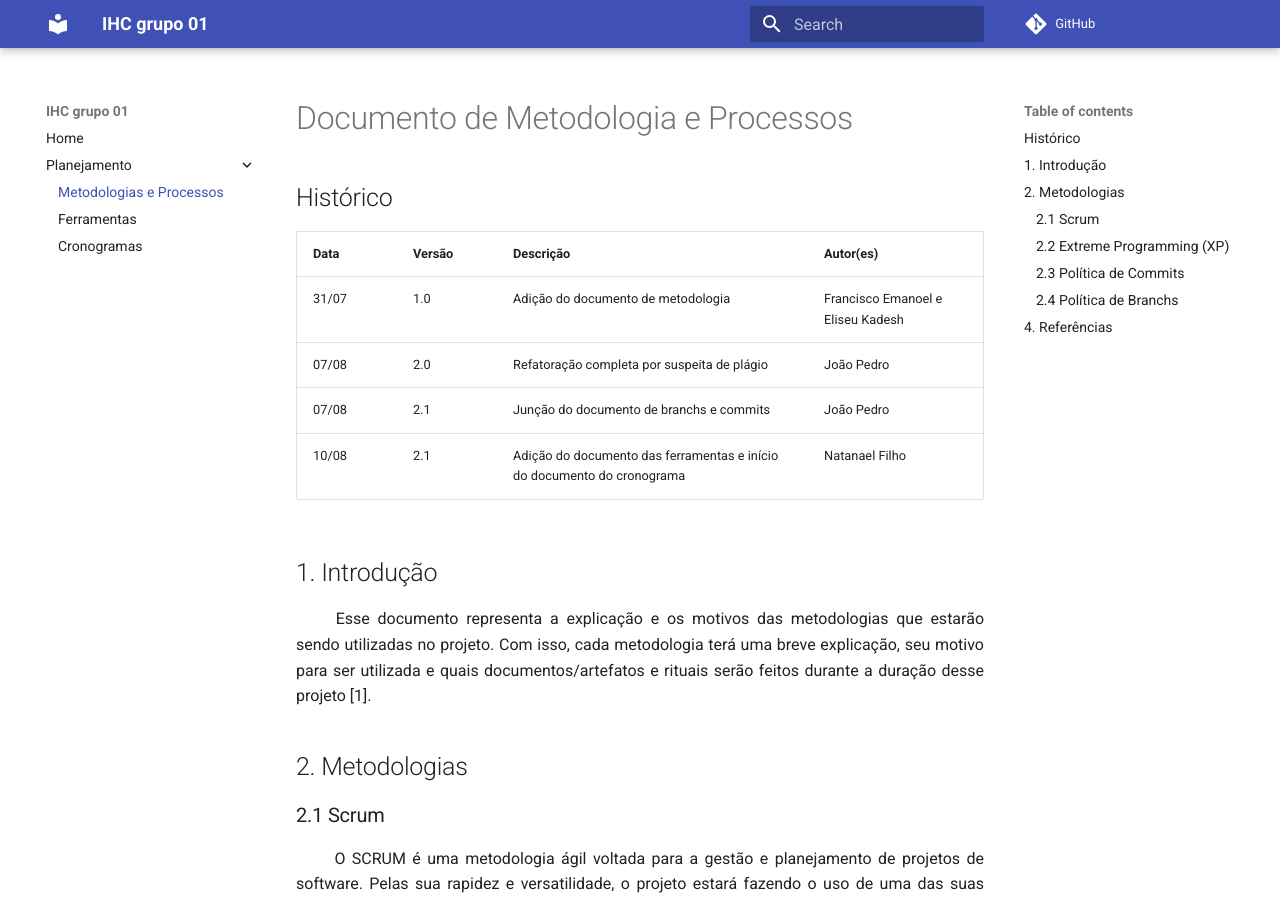
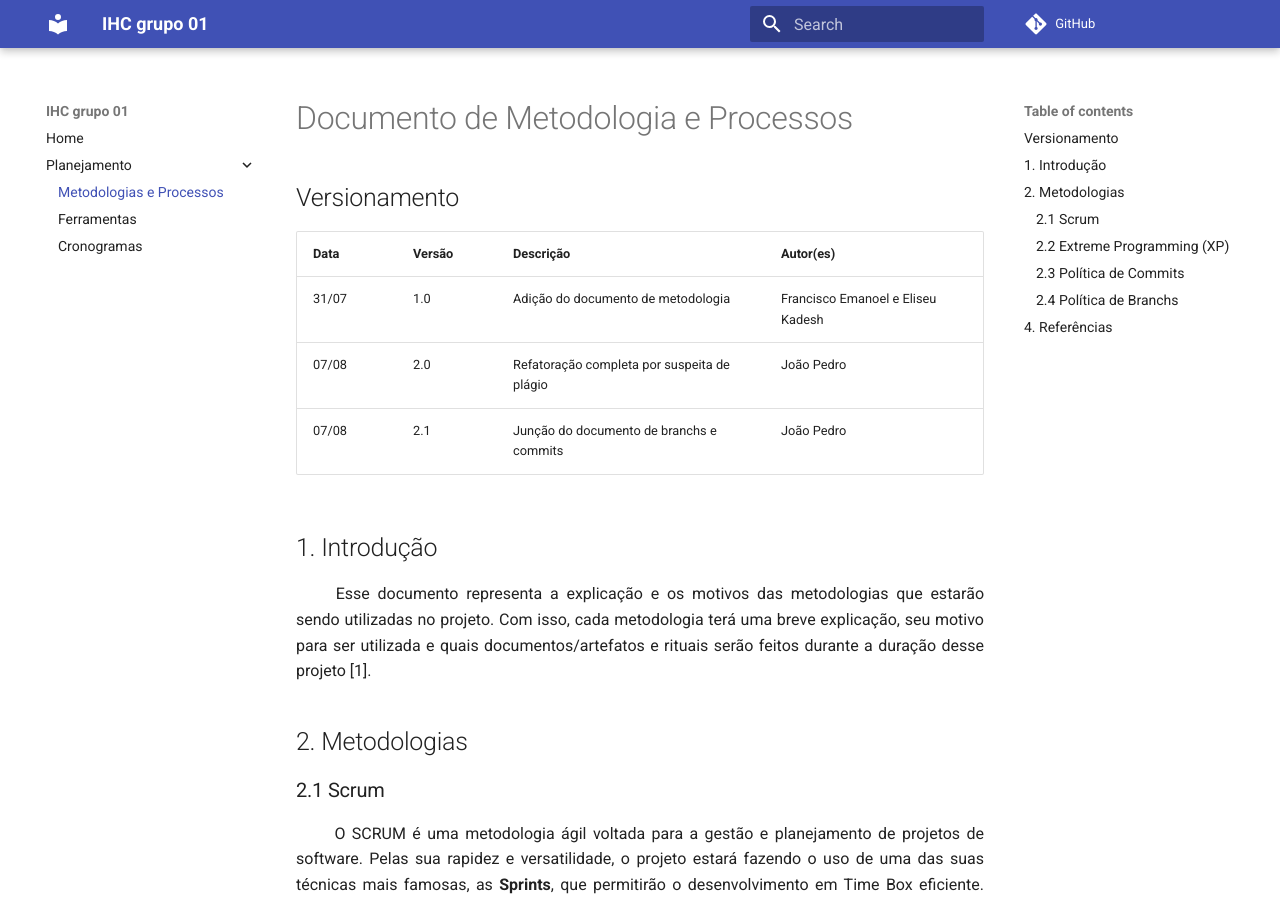
Before and after one commit to francisco1code/2021.1-Prefeitura-de-Concordia, an MkDocs documentation site: the page built from docs/planejamento/documentoDeMetodologia.md, in a window 1280 px wide and 900 px high. Built offline with MkDocs 1.6.1 and Material for MkDocs 9.7.7, drawn with Linux system fonts in a browser that asks for light colours; comment, search, counter and statistics services are not loaded.

Commit message:
(#4): correção do versionamento

```diff
--- a/docs/planejamento/documentoDeMetodologia.md
+++ b/docs/planejamento/documentoDeMetodologia.md
@@ -1,12 +1,11 @@
 # Documento de Metodologia e Processos
 
-## Histórico
+## Versionamento
 |Data|Versão|Descrição|Autor(es)
 |--|--|--|--|
 |31/07|1.0|Adição do documento de metodologia|Francisco Emanoel e Eliseu Kadesh|
 |07/08|2.0|Refatoração completa por suspeita de plágio|João Pedro|
 |07/08|2.1|Junção do documento de branchs e commits|João Pedro|
-|10/08|2.1|Adição do documento das ferramentas e início do documento do cronograma |Natanael Filho|
 
 ## 1. Introdução
 <p align = "justify"> &emsp;&emsp; Esse documento representa a explicação e os motivos das metodologias que estarão sendo utilizadas no projeto. Com isso, cada metodologia terá uma breve explicação, seu motivo para ser utilizada e quais documentos/artefatos e rituais serão feitos durante a duração desse projeto [1].</p>
```
